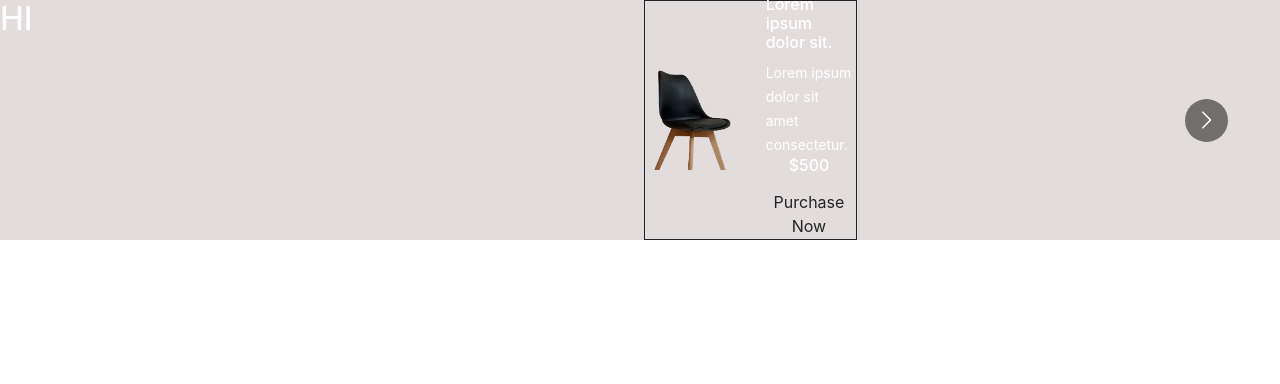
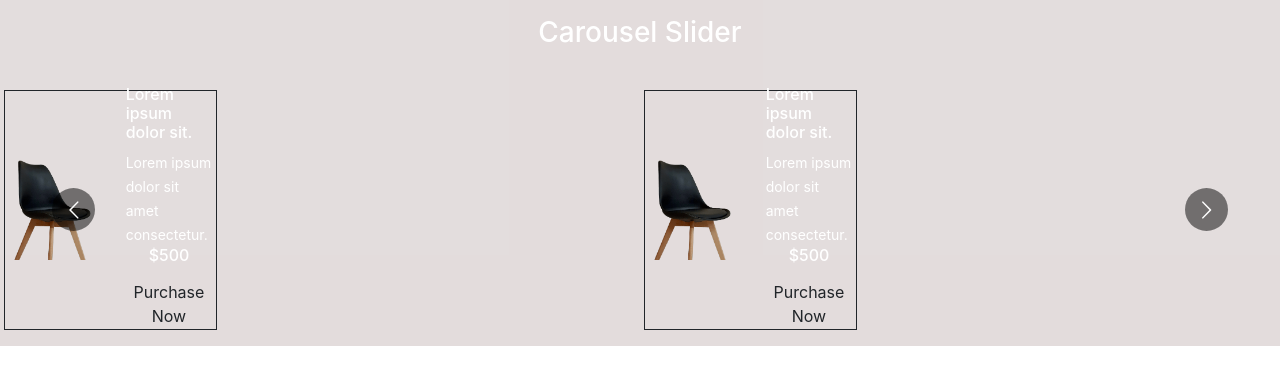
Before and after one commit to umarfchy/silvelica-client, a React (Create React App) app: page / in a window 1280 px wide. Shown: the top 384 px of the page. Built offline with nearby package versions, Linux system fonts and the light colour scheme.

Commit message:
infininte carousel added

```diff
--- a/src/components/Home/PurchaseCard/PurchaseCard.js
+++ b/src/components/Home/PurchaseCard/PurchaseCard.js
@@ -4,7 +4,7 @@ import trendyChairImg from "./../../../Images/furnitureForShow/go-with-the-trend
 const PurchaseCard = () => {
   return (
     <div
-      style={{ border: "0.1rem solid ", height: "30vh" }}
+      style={{ border: "0.1rem solid ", height: "30vh", margin: "1rem" }}
       className="col-md-4 col-sm-12  d-flex align-items-center p-1 mx-1"
     >
       <div className="row">
--- a/src/components/Home/PurchaseShow/PurchaseShow.js
+++ b/src/components/Home/PurchaseShow/PurchaseShow.js
@@ -24,35 +24,37 @@ const PurchaseShow = () => {
     },
   };
   return (
-    // <section
-    //   style={{
-    //     backgroundColor: "#2b2b2ff1",
-    //     borderBottom: "0.1rem solid #2b2b2f",
-    //   }}
-    //   className="row container mx-auto pt-5"
-    // >
-    //   <h3 className="text-center text-white py-3 mx-auto">Carousel Slider</h3>
-    <Carousel responsive={responsive}>
-      <h2 className="text-white">HI</h2>
-
-      <div>
+    <section>
+      <h3 className="text-center text-white py-3 mx-auto">Carousel Slider</h3>
+      <Carousel
+        additionalTransfrom={0}
+        arrows
+        autoPlaySpeed={3000}
+        centerMode={false}
+        className=""
+        containerClass="container-with-dots"
+        dotListClass=""
+        draggable
+        focusOnSelect={false}
+        infinite
+        itemClass=""
+        keyBoardControl
+        minimumTouchDrag={80}
+        renderButtonGroupOutside={false}
+        renderDotsOutside={false}
+        responsive={responsive}
+        showDots={false}
+        sliderClass=""
+        slidesToSlide={1}
+        swipeable
+      >
         <PurchaseCard></PurchaseCard>
-      </div>
-      <div>
         <PurchaseCard></PurchaseCard>
-      </div>
-      <div>
         <PurchaseCard></PurchaseCard>
-      </div>
-      <div>
         <PurchaseCard></PurchaseCard>
-      </div>
-      <div>
         <PurchaseCard></PurchaseCard>
-      </div>
-    </Carousel>
-
-    // </section>
+      </Carousel>
+    </section>
   );
 };
 
```
